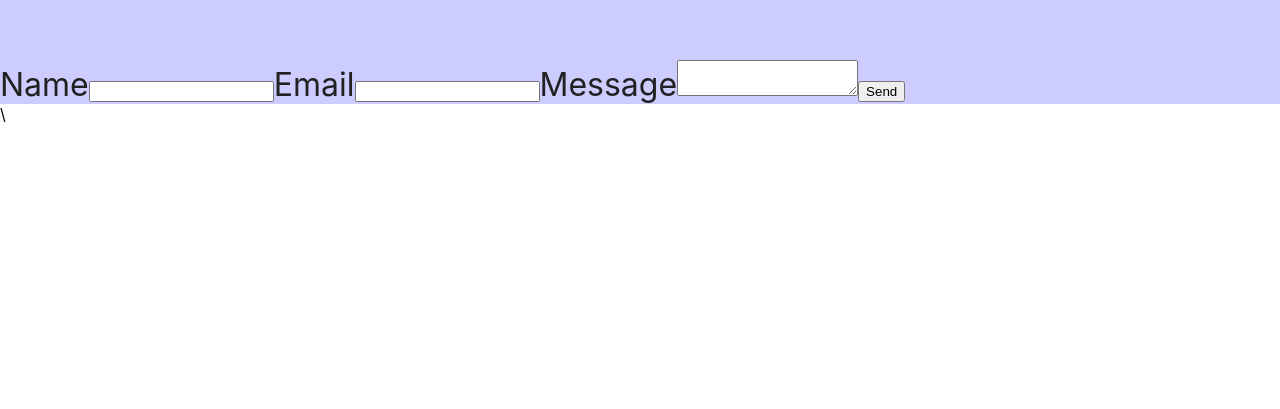
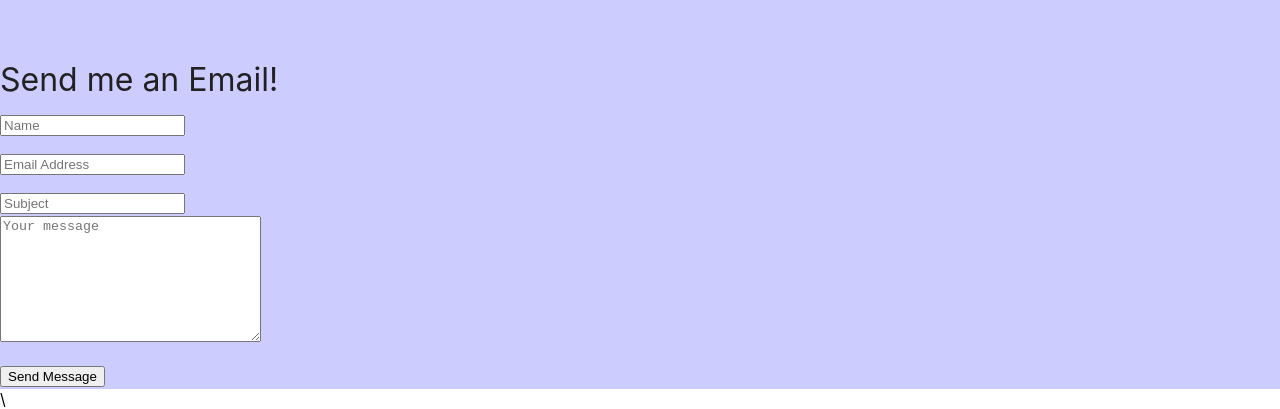
Before and after one commit to mikael1017/my-website, a React (Create React App) app: page / in a window 1280 px wide. Shown: the part 2041-2450 px from the top of the page. Before the commit the page ends 2165 px from the top, so only its background shows below. Built offline with nearby package versions, Linux system fonts and the light colour scheme.

Commit message:
email feature addd

```diff
--- a/src/components/contact.js
+++ b/src/components/contact.js
@@ -18,16 +18,30 @@
           e.target.reset()
     }
 
-    return (
-        <form className="contact-form" onSubmit={sendEmail}>
-          <input type="hidden" name="contact_number" />
-          <label>Name</label>
-          <input type="text" name="user_name" />
-          <label>Email</label>
-          <input type="email" name="user_email" />
-          <label>Message</label>
-          <textarea name="message" />
-          <input type="submit" value="Send" />
-        </form>
-      );
+    return(
+      <div>
+          <div className="container">
+              Send me an Email!
+          <form onSubmit={sendEmail}>
+                  <div className="row pt-5 mx-auto">
+                      <div className="col-8 form-group mx-auto">
+                          <input type="text" className="form-control" placeholder="Name" name="name"/>
+                      </div>
+                      <div className="col-8 form-group pt-2 mx-auto">
+                          <input type="email" className="form-control" placeholder="Email Address" name="email"/>
+                      </div>
+                      <div className="col-8 form-group pt-2 mx-auto">
+                          <input type="text" className="form-control" placeholder="Subject" name="subject"/>
+                      </div>
+                      <div className="col-8 form-group pt-2 mx-auto">
+                          <textarea className="form-control" id="" cols="30" rows="8" placeholder="Your message" name="message"></textarea>
+                      </div>
+                      <div className="col-8 pt-3 mx-auto">
+                          <input type="submit" className="btn btn-info" value="Send Message"></input>
+                      </div>
+                  </div>
+              </form>
+          </div>
+      </div>
+  );
 }
```
